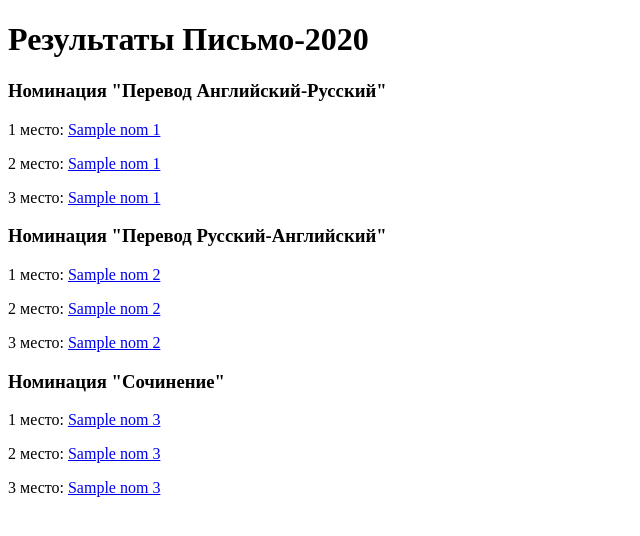
After one commit to levchCode/contest_pismo, a Flask app: template templates/results.html in a window 1280 px wide. The commit adds this page. Shown: the top 536 px of the page, without its empty margins (0-640 px from the left). Run offline with Flask 2, Linux system fonts and the light colour scheme; the template is opened without the code that fills it: most values are stand-ins (such as "Sample title", 1, 10 or a date in 2020).

Commit message:
Rules, results, date validation

```diff
--- a/backend.py
+++ b/backend.py
@@ -22,11 +22,15 @@ def index():
 @app.route("/takepart")
 def takepart():
     logged = False
+
     if session.get('logged_user'):
         info = get_user(session.get('logged_user'))[1]
         logged = True
+        state = check_date()[3]
+        if state != 1:
+            return redirect(url_for('index'))
     else:
-        info = ''
+        return redirect(url_for('log_in'))
 
     tasks = get_tasks()
 
@@ -61,6 +65,9 @@ def log_out():
 
 @app.route("/top")
 def top():
+    state = check_date()[3]
+    if state == 1:
+        return redirect(url_for('index'))
     top = get_submitions()
     return render_template('top.html', top=top)
 
@@ -76,37 +83,56 @@ def subm():
 
 @app.route("/submit", methods=["GET", "POST"])
 def sub():
-    if request.method == "POST":
-        if session.get('logged_user'):
-            task_id = request.form.get('task_id')
-            answer = request.form.get('answer')
-            user_id = session.get('logged_user')
-            done = not request.form.get('done')
-            s_id = submit(user_id, task_id, answer, done)
-            return redirect(url_for('subm') + "?id=" + str(s_id))
-        else:
-            return redirect(url_for('log_in'))
+    state = check_date()[3]
+    if state != 1:
+        return redirect(url_for("index"))
     else:
         if session.get('logged_user'):
-            t_id = request.args.get('task_id')
-            task = get_task(t_id)
-            user = get_user(session.get('logged_user'))[1]
-
-            return render_template('submit.html', task=task, user=user)
+            if request.method == "POST":
+                task_id = request.form.get('task_id')
+                answer = request.form.get('answer')
+                user_id = session.get('logged_user')
+                done = not request.form.get('done')
+                s_id = submit(user_id, task_id, answer, done)
+                return redirect(url_for('subm') + "?id=" + str(s_id))
+            else:
+                t_id = request.args.get('task_id')
+                task = get_task(t_id)
+                user = get_user(session.get('logged_user'))[1]
+                return render_template('submit.html', task=task, user=user)
         else:
             return redirect(url_for('log_in'))
 
 @app.route("/comment", methods=["POST"])
 def leave_comment():
-    sub_id = request.form.get('sub_id')
-    user_id = session.get('logged_user')
-    g_s = request.form.get('grammar')
-    v_s = request.form.get('vocab')
-    tr_s = request.form.get('topic')
-    text = request.form.get('comment')
-    comment(sub_id, user_id, g_s, v_s, tr_s, text)
-    return redirect(url_for('subm') + "?id=" + sub_id)
+    state = check_date()[3]
+    if state != 2:
+        return redirect(url_for("index"))
+    else:
+        if session.get('logged_user'):
+            sub_id = request.form.get('sub_id')
+            user_id = session.get('logged_user')
+            g_s = request.form.get('grammar')
+            v_s = request.form.get('vocab')
+            tr_s = request.form.get('topic')
+            text = request.form.get('comment')
+            comment(sub_id, user_id, g_s, v_s, tr_s, text)
+            return redirect(url_for('subm') + "?id=" + sub_id)
+        else:
+            return redirect(url_for('log_in'))
 
+@app.route("/rules", methods=["GET"])
+def rules():
+    return render_template('rules.html')
+
+@app.route("/results", methods=["GET"])
+def r():
+    state = check_date()[3]
+    if state == 3:
+        r_1, r_2, r_3 = get_results()
+        return render_template('results.html', nom_1=r_1, nom_2=r_2, nom_3=r_3)
+    else:
+        return redirect(url_for('index'))
 
 if __name__ == '__main__':
     port = int(os.environ.get('PORT', 5000))
--- /dev/null
+++ b/templates/results.html
@@ -0,0 +1,43 @@
+<!DOCTYPE html>
+<html>
+    <head>
+        <title>Конкурс письменных работ "Письмо-2020"</title>
+    </head>
+    <body>
+        <h1>Результаты Письмо-2020</h1>
+
+        <h3>Номинация "Перевод Английский-Русский"</h3>
+        {% if nom_1[0] %}
+        <p>1 место: <a href="/submission?id={{ nom_1[0][0] }}">{{ nom_1[0][2] }}</a></p>
+        {% endif %}
+        {% if nom_1[1] %}
+        <p>2 место: <a href="/submission?id={{ nom_1[1][0] }}">{{ nom_1[1][2] }}</a></p>
+        {% endif %}
+        {% if nom_1[2] %}
+        <p>3 место: <a href="/submission?id={{ nom_1[2][0] }}">{{ nom_1[2][2] }}</a></p>
+        {% endif %}
+
+        <h3>Номинация "Перевод Русский-Английский"</h3>
+        {% if nom_2[0] %}
+        <p>1 место: <a href="/submission?id={{ nom_2[0][0] }}">{{ nom_2[0][2] }}</a></p>
+        {% endif %}
+        {% if nom_2[1] %}
+        <p>2 место: <a href="/submission?id={{ nom_2[1][0] }}">{{ nom_2[1][2] }}</a></p>
+        {% endif %}
+        {% if nom_2[2] %}
+        <p>3 место: <a href="/submission?id={{ nom_2[2][0] }}">{{ nom_2[2][2] }}</a></p>
+        {% endif %}
+
+        <h3>Номинация "Сочинение"</h3>
+        {% if nom_3[0] %}
+        <p>1 место: <a href="/submission?id={{ nom_3[0][0] }}">{{ nom_3[0][2] }}</a></p>
+        {% endif %}
+        {% if nom_3[1] %}
+        <p>2 место: <a href="/submission?id={{ nom_3[1][0] }}">{{ nom_3[1][2] }}</a></p>
+        {% endif %}
+        {% if nom_3[2] %}
+        <p>3 место: <a href="/submission?id={{ nom_3[2][0] }}">{{ nom_3[2][2] }}</a></p>
+        {% endif %}
+
+    </body>
+</html>
```
Also changed, not shown: db_functions.py (+13 -4 lines), templates/index.html (+12 -2 lines), templates/rules.html (added, +13 -0 lines).
